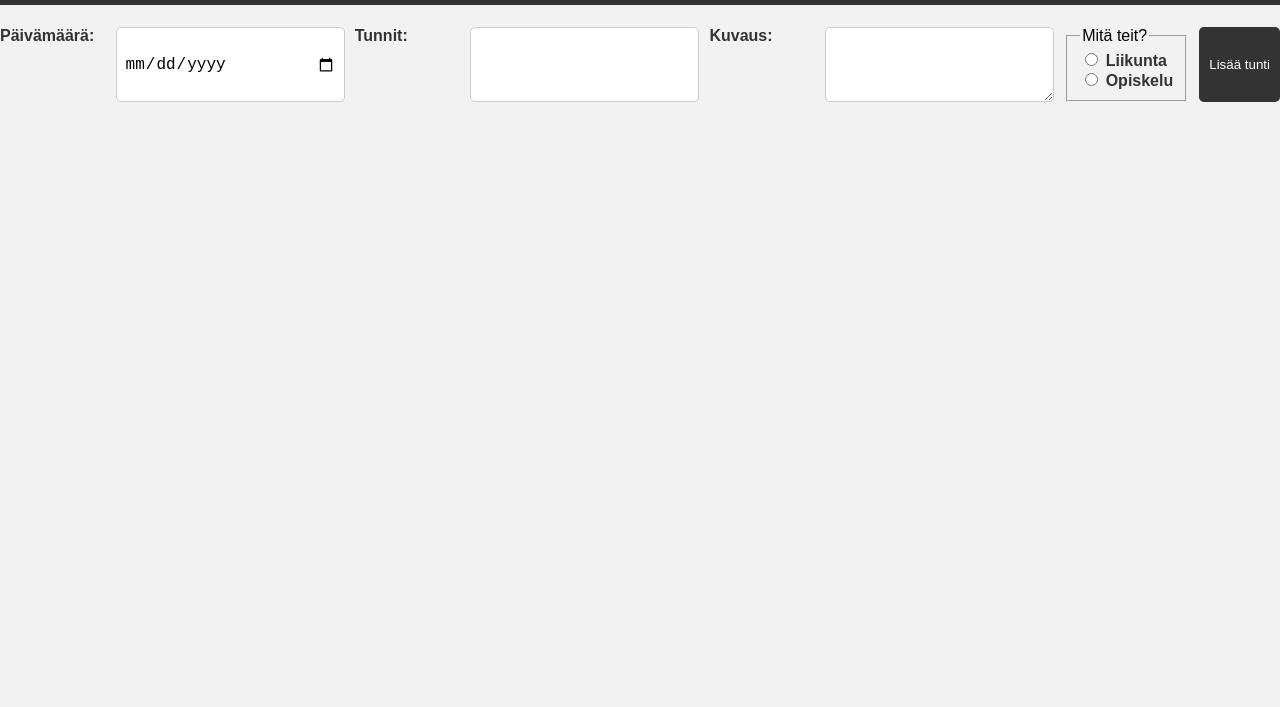
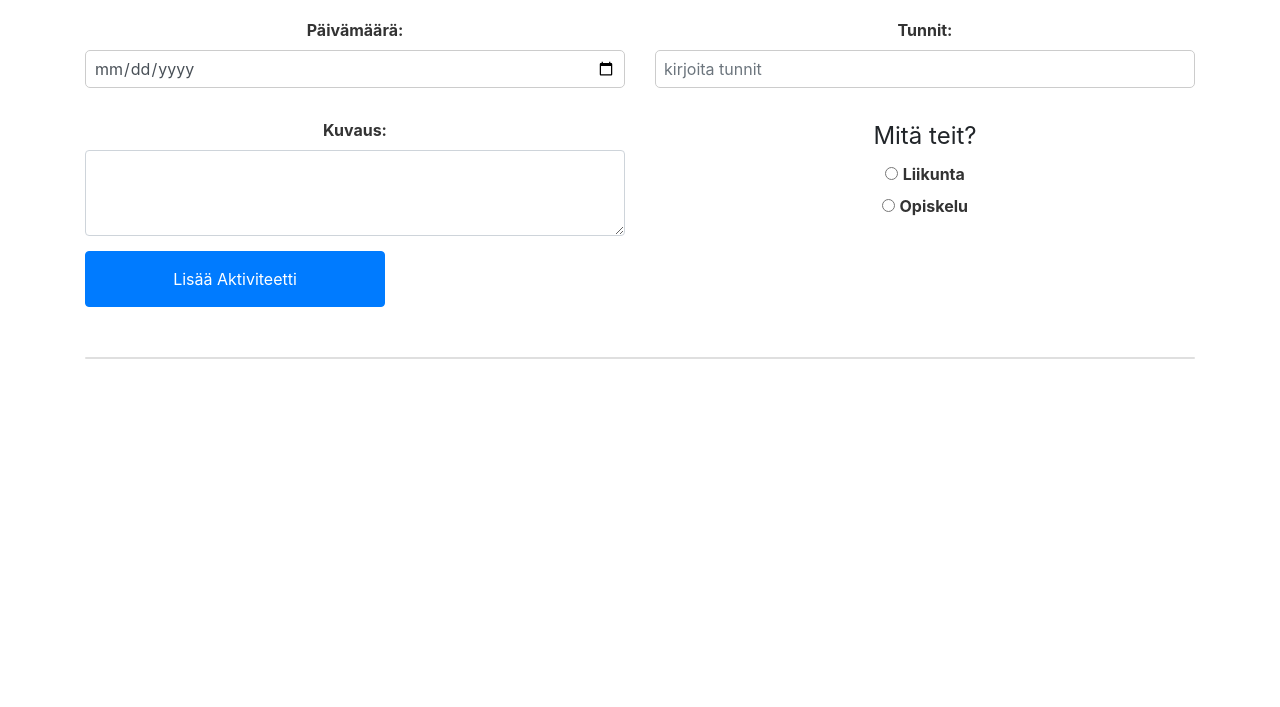
Before and after one commit to rikulahdeaho/Projekti-1, a plain HTML site: page index.html in a window 1280 px wide. Shown: the part 93-800 px from the top of the page. Drawn offline with nearby package versions, Linux system fonts and the light colour scheme.

Commit message:
Bootstrap kirjasto lisätty

```diff
--- a/index.html
+++ b/index.html
@@ -2,48 +2,63 @@
 <html>
 <head>
     <link rel="stylesheet" type="text/css" href="style.css">
+    <link rel="stylesheet" href="https://cdn.jsdelivr.net/npm/bootstrap@4.3.1/dist/css/bootstrap.min.css" integrity="sha384-ggOyR0iXCbMQv3Xipma34MD+dH/1fQ784/j6cY/iJTQUOhcWr7x9JvoRxT2MZw1T" crossorigin="anonymous">
 </head>
 <body>
+
+    <div class="container-md">
       <h1>Viikon Tuntikirjanpito</h1>
-
       <!-- Lomake tuntien syöttämiseen -->
       <form id="tuntikirja-form">
 
+        <div class="container text-center">
+          <div class="row">
+            <div class="col-6">
               <label for="pvm">Päivämäärä:</label>
-        <input type="date" id="pvm" required>
-
+              <input type="date" class="form-control" id="pvm" aria-describedby="datehelp" placeholder="kirjoita päivämäärä" required>
+            </div>
+            <div class="col-6">
               <label for="tunnit">Tunnit:</label>
-        <input type="number" id="tunnit" min="0" required>
-
+              <input type="number" class="form-control" id="tunnit" aria-describedby="hourhelp" placeholder="kirjoita tunnit" required>
+            </div>
+          </div>
+          <div class="row">
+            <div class="col-6">
               <label for="kuvaus">Kuvaus:</label>
-        <textarea id="kuvaus"></textarea>
-
-
-        <!--ZEKBOX-->
+              <textarea class="form-control" id="kuvaus" rows="3"></textarea>
+            </div>
+            <div class="col-6">
               <fieldset>
                 <legend>Mitä teit?</legend>
                 <div>
                   <input type="radio" id="Liikunta" name="color" value="liikunta" />
-            <label for="coding">Liikunta</label>
+                  <label for="Liikunta">Liikunta</label>
                 </div>
                 <div>
                   <input type="radio" id="Opiskelu" name="color" value="opiskelu" />
-            <label for="music">Opiskelu</label>
+                  <label for="Opiskelu">Opiskelu</label>
                 </div>
               </fieldset>
-
-        <button type="submit">Lisää tunti</button>
+            </div>
+          </div>
+          <div class="row">
+            <div class="col-12">
+              <button class="btn btn-primary" type="submit" style="width: 300px; padding: 15px; float: left;">Lisää Aktiviteetti</button>
+            </div>
+          </div>
+        </div>
       </form>
-
-    <!-- Tuntikirjaukset -->
-    <ul id="tuntikirja-list">
+      <div class="container text-center">
+        <div id="tuntikirja-list" class="card">
           <!-- Tähän lisätään dynaamisesti tuntikirjaukset -->
-    </ul>
+        </div>
+      </div>
 
       <!-- Yhteenveto -->
       <div id="yhteenveto">
           <!-- Tähän tulee yhteenvetotiedot -->
       </div>
+    </div>
 
     <script src="script.js"></script>
 </body>
--- a/script.js
+++ b/script.js
@@ -65,16 +65,23 @@ document.addEventListener("DOMContentLoaded", function () {
 
     // Lisää tuntikirjaus listaan ja localStorageen
     function lisaaTuntikirjausListalle(tuntikirjaus) {
-        const li = document.createElement("li");
+        const li = document.createElement("div");
+
+        li.classList.add("card-body")
 
         if(tuntikirjaus.aktiviteetti === "liikunta") {
-            li.style.backgroundColor = "green"
+            li.style.backgroundColor = "#e1fae9"
         } else if(tuntikirjaus.aktiviteetti === "opiskelu"){
-            li.style.backgroundColor = "blue"
+            li.style.backgroundColor = "#e1f8fa"
         }
 
 
-        li.innerHTML = `<strong>${tuntikirjaus.pvm}</strong><br>Tunnit: ${tuntikirjaus.tunnit}<br>Kuvaus: ${tuntikirjaus.kuvaus}<button data-action="poista">Poista</button>`;
+        // li.innerHTML = `<strong>${tuntikirjaus.pvm}</strong><br>Tunnit: ${tuntikirjaus.tunnit}<br>Kuvaus: ${tuntikirjaus.kuvaus}<button data-action="poista">Poista</button>`;
+        li.innerHTML = `<h5 class="card-title">${tuntikirjaus.aktiviteetti} | ${tuntikirjaus.pvm}</h5>
+            <h6 class="card-subtitle mb-2 text-muted">Tunnit: ${tuntikirjaus.tunnit} h</h6>
+            <p class="card-text">${tuntikirjaus.kuvaus}</p>
+            <button class="btn btn-danger" data-action="poista">Poista</button>`;
+
         list.appendChild(li);
     }
 
--- a/style.css
+++ b/style.css
@@ -14,18 +14,20 @@ h1 {
     color: #fff;
 }
 
-.container {
-    max-width: 800px;
-    margin: 0 auto;
-    background-color: #fff;
-    padding: 20px;
-    box-shadow: 0 0 10px rgba(0, 0, 0, 0.1);
+.col-6 {
+    padding: 15px 5px;
+}
+
+.card-body {
+    border-radius: 10px;
+    margin: 5px;
 }
 
 form {
     display: flex;
     flex-wrap: wrap;
     gap: 10px;
+    padding-bottom: 50px;
 }
 
 label {
```
Lines whose indentation alone changed are shown as unchanged.
